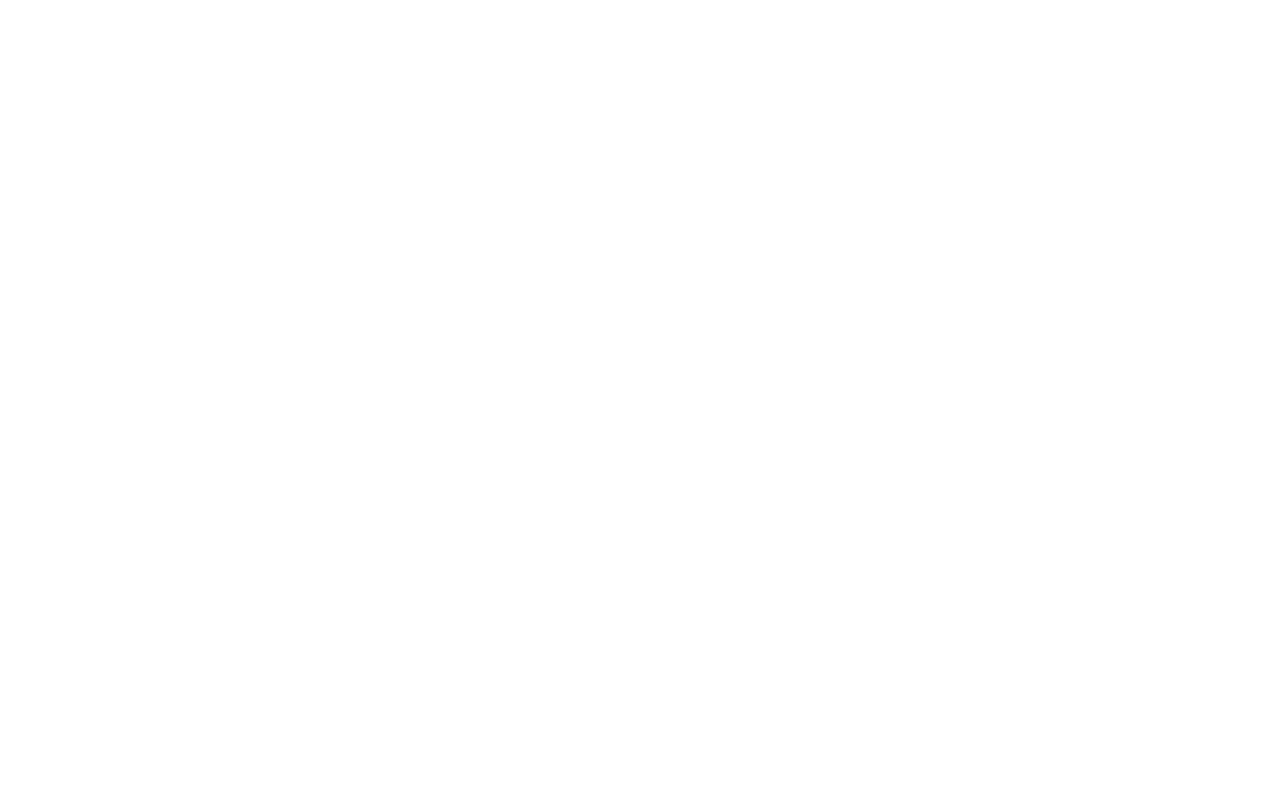
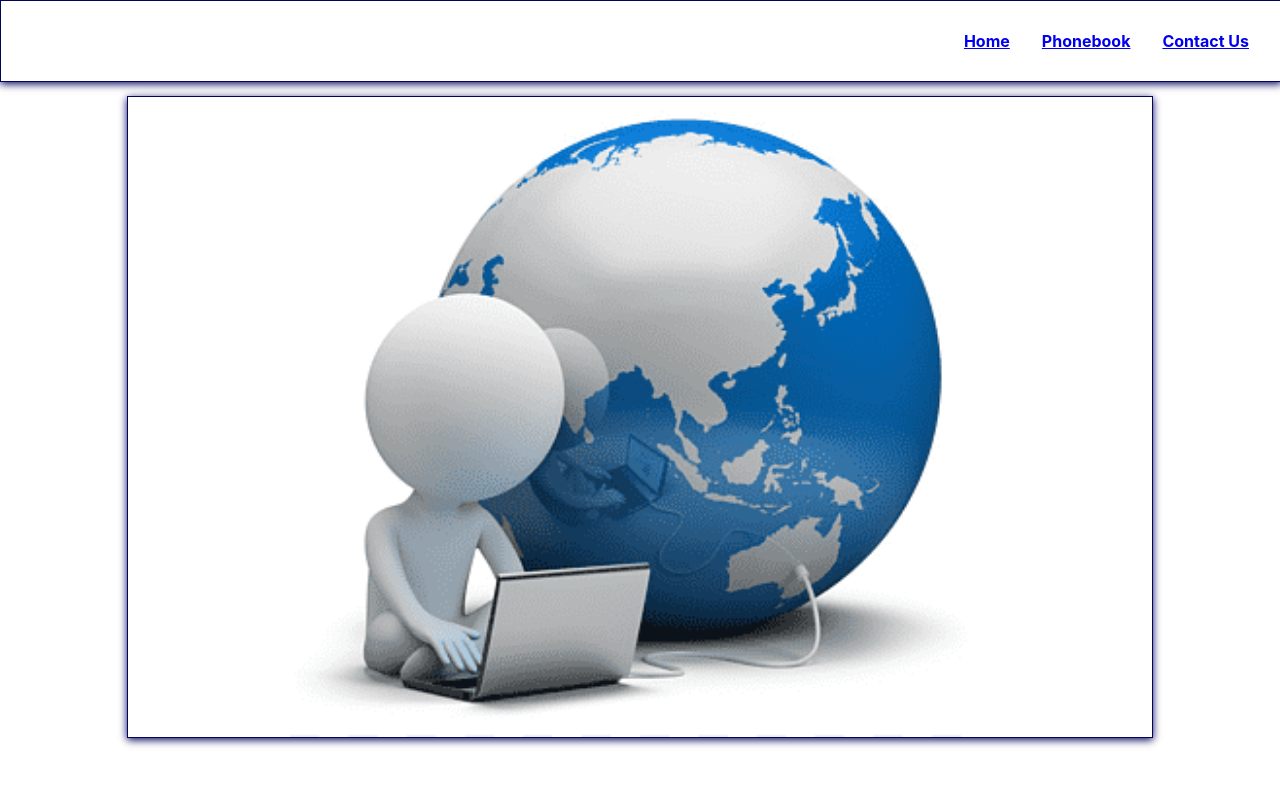
Before and after one commit to Jagrutivk/contactapp, a React (Create React App) app: page / in a window 1280 px wide. Shown: the top 786 px of the page. Built offline with nearby package versions, Linux system fonts and the light colour scheme.

Commit message:
home page design

```diff
--- a/src/components/navBar/navBar.css
+++ b/src/components/navBar/navBar.css
@@ -0,0 +1,25 @@
+.main-navbar {
+  position: fixed;
+  top: 0;
+  height: 10vh;
+  width: 100vw;
+  border: 1px solid rgb(4, 4, 95);
+  box-shadow: 0 2px 8px rgb(4, 4, 95);
+}
+
+.navbar-items {
+  height: 100%;
+  display: flex;
+  align-items: center;
+  width: 100%;
+  justify-content: end;
+}
+
+ul {
+  list-style: none;
+  display: flex;
+  flex-direction: row;
+  gap: 2rem;
+  margin: 2rem;
+  color: rgb(4, 4, 95);
+}
--- a/src/components/navBar/navBar.js
+++ b/src/components/navBar/navBar.js
@@ -0,0 +1,31 @@
+import React from "react";
+import "./navBar.css";
+import { Link } from "react-router-dom";
+
+function NavBar() {
+  return (
+    <div className="main-navbar">
+      <div className="navbar-items">
+        <ul>
+          <li>
+            <Link to="/">
+              <b>Home</b>
+            </Link>
+          </li>
+          <li>
+            <Link to="/phonebook">
+              <b>Phonebook</b>
+            </Link>
+          </li>
+          <li>
+            <Link to="/contact">
+              <b>Contact Us</b>
+            </Link>
+          </li>
+        </ul>
+      </div>
+    </div>
+  );
+}
+
+export default NavBar;
--- a/src/pages/home/home.css
+++ b/src/pages/home/home.css
@@ -0,0 +1,21 @@
+.home-main-container {
+  position: fixed;
+  top: 12vh;
+  height: 82vh;
+  width: 100vw;
+  display: flex;
+  justify-content: center;
+}
+
+.img-container {
+  height: 80vh;
+  width: 80vw;
+  border: 1px solid rgb(4, 4, 95);
+  box-shadow: 0 2px 8px rgb(4, 4, 95);
+}
+
+img {
+  height: 100%;
+  width: 100%;
+  object-fit: contain;
+}
--- a/src/pages/home/home.js
+++ b/src/pages/home/home.js
@@ -1,8 +1,19 @@
 import React from "react";
 import "./home.css";
+// import NavBar from "../../components/navBar/navBar";
+import theBasics3 from "../../assets/image/the-basics3.png";
 
 function Home() {
-  return <div></div>;
+  return (
+    <div className="home">
+      {/* <NavBar /> */}
+      <div className="home-main-container">
+        <div className="img-container">
+          <img src={theBasics3} alt="User Connected with the World" />
+        </div>
+      </div>
+    </div>
+  );
 }
 
 export default Home;
--- a/src/router/defaultRouter.js
+++ b/src/router/defaultRouter.js
@@ -3,10 +3,12 @@
 import Home from "../pages/home/home";
 import PhoneBook from "../pages/phoneBook/phoneBook";
 import Contact from "../pages/contact/contact";
+import NavBar from "../components/navBar/navBar.js";
 
 function DefaultRouter() {
   return (
     <Router>
+      <NavBar />
       <Routes>
         <Route path="/" element={<Home />} />
         <Route path="/phonebook" element={<PhoneBook />} />
```
Also changed, not shown: src/assets/image/the-basics3.png (added).
